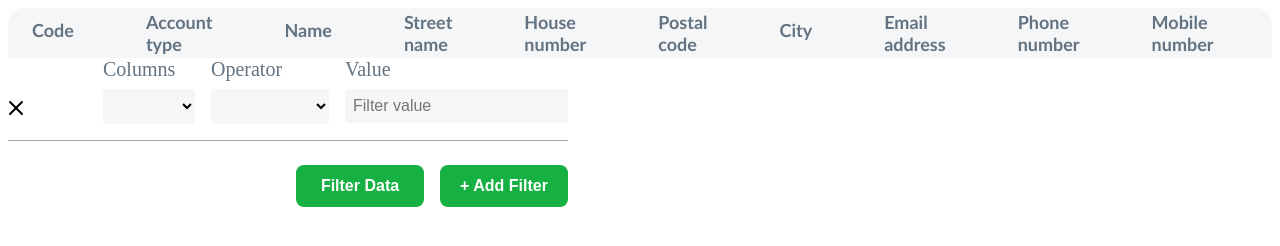
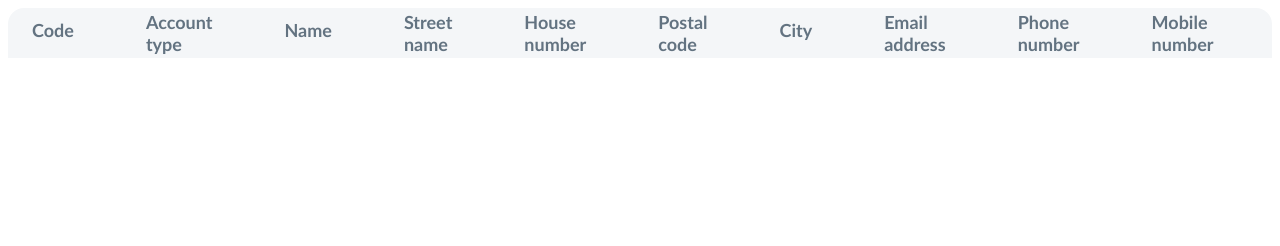
Before and after one commit to iSchoolProjects/mui-premium-table, a website built with Vite: page index.html in a window 1280 px wide. Shown: the top 246 px of the page. Built offline with nearby package versions, Linux system fonts and the light colour scheme.

Commit message:
fix: styling issues

```diff
--- a/script/components/filter.js
+++ b/script/components/filter.js
@@ -12,9 +12,9 @@ import Select from './select';
 // import search from './search.js'
 
 export default function Filter(parent, options, state, setState) {
-  const filterContainer = createNode(parent, {tag: 'div', classes: ['filter-container']});
+  const filterContainer = createNode(parent, {tag: 'div', classes: [styles.filterContainer]});
 
-  const container = createNode(parent, {tag: 'div', classes: [styles.filter, 'cont']});
+  const container = createNode(filterContainer, {tag: 'div', classes: [styles.filter, 'cont']});
 
   for (const index in state.filters) {
     const filterHolder = createNode(filterContainer, {tag: 'div', classes: ['filter-holder']});
--- a/styles/filter.module.css
+++ b/styles/filter.module.css
@@ -1,8 +1,16 @@
+.filterContainer {
+  display: none;
+}
+
 .filter {
-  display: flex;
+  display: none;
   flex-wrap: wrap;
   gap: 1rem;
   width: 35rem;
+
+  &[data-filter-open='true'] {
+    display: flex;
+  }
 
   p {
     width: 1rem;
```
